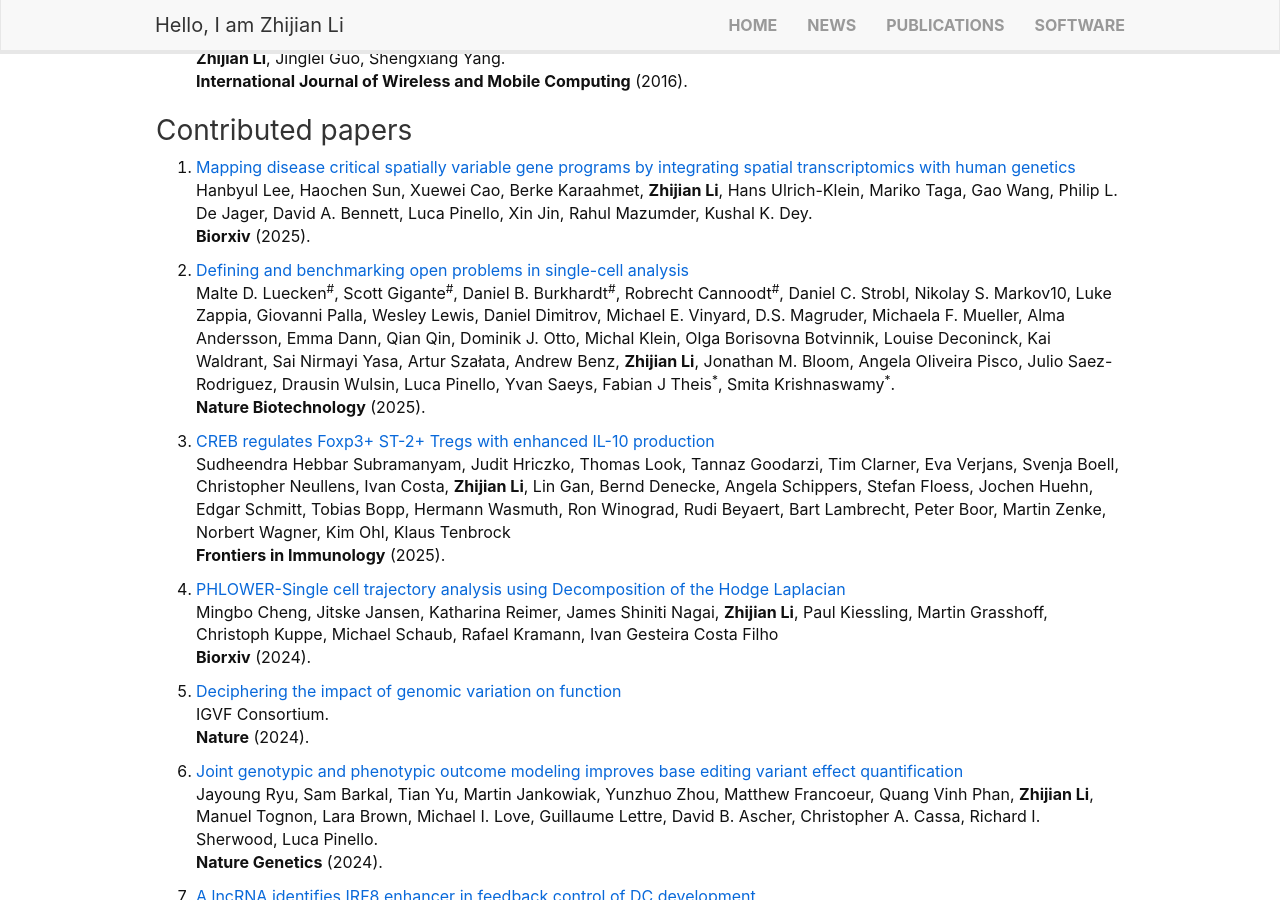
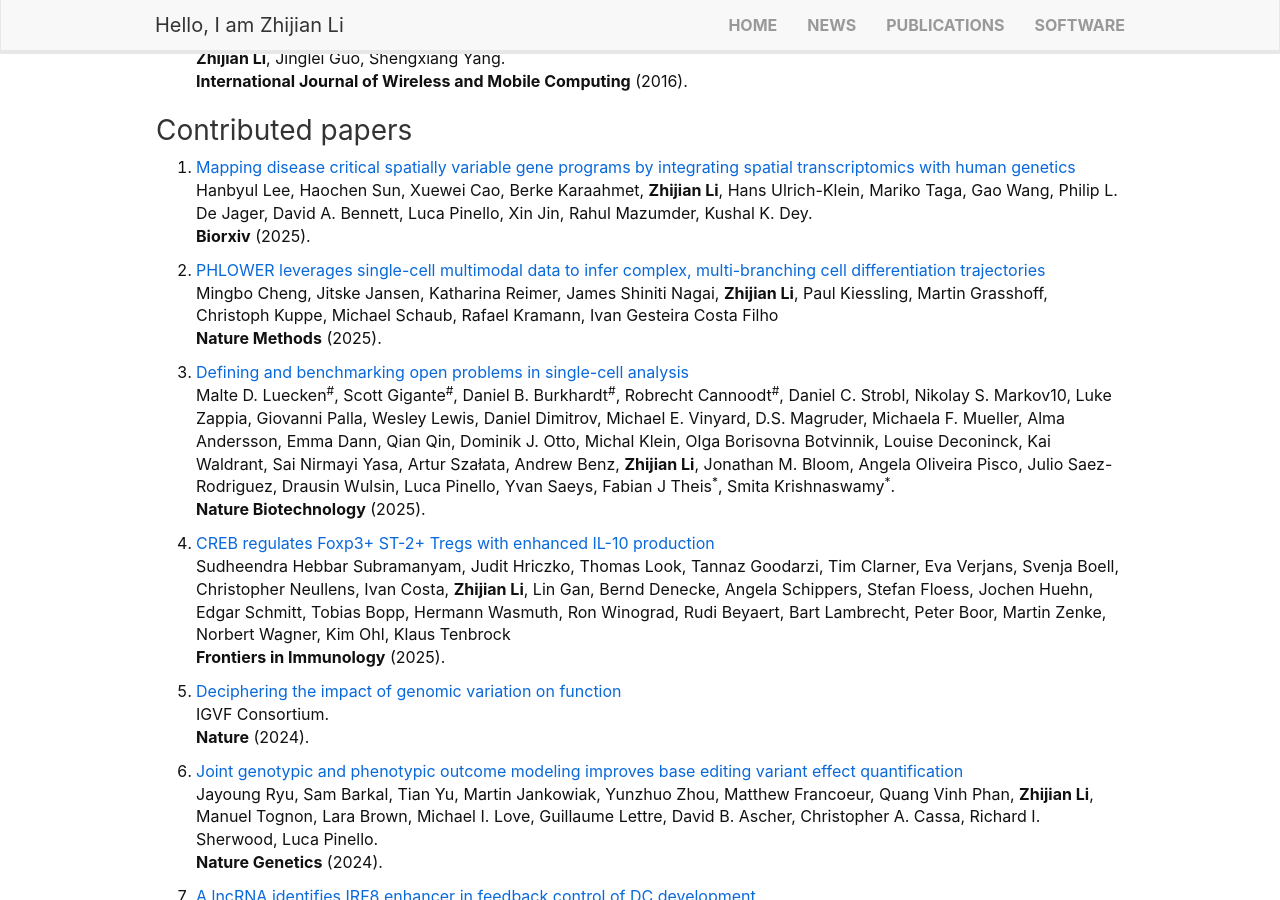
Before and after one commit to lzj1769/lzj1769.github.io, a Jekyll site: the page built from _pages/publications.md, in a window 1280 px wide and 900 px high, scrolled down 1170 px. Built offline with Jekyll 4.4.1, drawn with Linux system fonts in a browser that asks for light colours; nearby versions of some CDN libraries.

Commit message:
Update publications with new entry and remove old one
Added a new publication and removed an outdated entry.

```diff
--- a/_pages/publications.md
+++ b/_pages/publications.md
@@ -58,6 +58,10 @@ Christoph Kuppe<sup>\#</sup>, Ricardo O. Ramirez Flores<sup>\#</sup>, **Zhijian
 Hanbyul Lee, Haochen Sun, Xuewei Cao, Berke Karaahmet, **Zhijian Li**, Hans Ulrich-Klein, Mariko Taga, Gao Wang, Philip L. De Jager, David A. Bennett, Luca Pinello, Xin Jin, Rahul Mazumder, Kushal K. Dey. \
 **Biorxiv** (2025).
 
+1.  [PHLOWER leverages single-cell multimodal data to infer complex, multi-branching cell differentiation trajectories](https://www.nature.com/articles/s41592-025-02870-5)\
+Mingbo Cheng, Jitske Jansen, Katharina Reimer, James Shiniti Nagai, **Zhijian Li**, Paul Kiessling, Martin Grasshoff, Christoph Kuppe, Michael Schaub, Rafael Kramann, Ivan Gesteira Costa Filho\
+**Nature Methods** (2025).
+
 1. [Defining and benchmarking open problems in single-cell analysis](https://www.nature.com/articles/s41587-025-02694-w) \
 Malte D. Luecken<sup>\#</sup>, Scott Gigante<sup>\#</sup>, Daniel B. Burkhardt<sup>\#</sup>, Robrecht Cannoodt<sup>\#</sup>, Daniel C. Strobl, Nikolay S. Markov10, Luke Zappia, Giovanni Palla, Wesley Lewis, Daniel Dimitrov, Michael E. Vinyard, D.S. Magruder, Michaela F. Mueller, Alma Andersson, Emma Dann, Qian Qin, Dominik J. Otto, Michal Klein, Olga Borisovna Botvinnik, Louise Deconinck, Kai Waldrant, Sai Nirmayi Yasa, Artur Szałata, Andrew Benz, **Zhijian Li**, Jonathan M. Bloom, Angela Oliveira Pisco, Julio Saez-Rodriguez, Drausin Wulsin, Luca Pinello, Yvan Saeys, Fabian J Theis<sup>\*</sup>, Smita Krishnaswamy<sup>\*</sup>. \
 **Nature Biotechnology** (2025).
@@ -65,10 +69,6 @@ Malte D. Luecken<sup>\#</sup>, Scott Gigante<sup>\#</sup>, Daniel B. Burkhardt<s
 1.  [CREB regulates Foxp3+ ST-2+ Tregs with enhanced IL-10 production](https://www.frontiersin.org/journals/immunology/articles/10.3389/fimmu.2025.1601008/full)\
 Sudheendra Hebbar Subramanyam, Judit Hriczko, Thomas Look, Tannaz Goodarzi, Tim Clarner, Eva Verjans, Svenja Boell, Christopher Neullens, Ivan Costa, **Zhijian Li**, Lin Gan, Bernd Denecke, Angela Schippers, Stefan Floess, Jochen Huehn, Edgar Schmitt, Tobias Bopp, Hermann Wasmuth, Ron Winograd, Rudi Beyaert, Bart Lambrecht, Peter Boor, Martin Zenke, Norbert Wagner, Kim Ohl, Klaus Tenbrock \
 **Frontiers in Immunology** (2025).
-
-1.  [PHLOWER-Single cell trajectory analysis using Decomposition of the Hodge Laplacian](https://www.biorxiv.org/content/10.1101/2024.10.01.613179v2)\
-Mingbo Cheng, Jitske Jansen, Katharina Reimer, James Shiniti Nagai, **Zhijian Li**, Paul Kiessling, Martin Grasshoff, Christoph Kuppe, Michael Schaub, Rafael Kramann, Ivan Gesteira Costa Filho\
-**Biorxiv** (2024).
 
 1. [Deciphering the impact of genomic variation on function](https://www.nature.com/articles/s41586-024-07510-0)\
 IGVF Consortium. \
```
